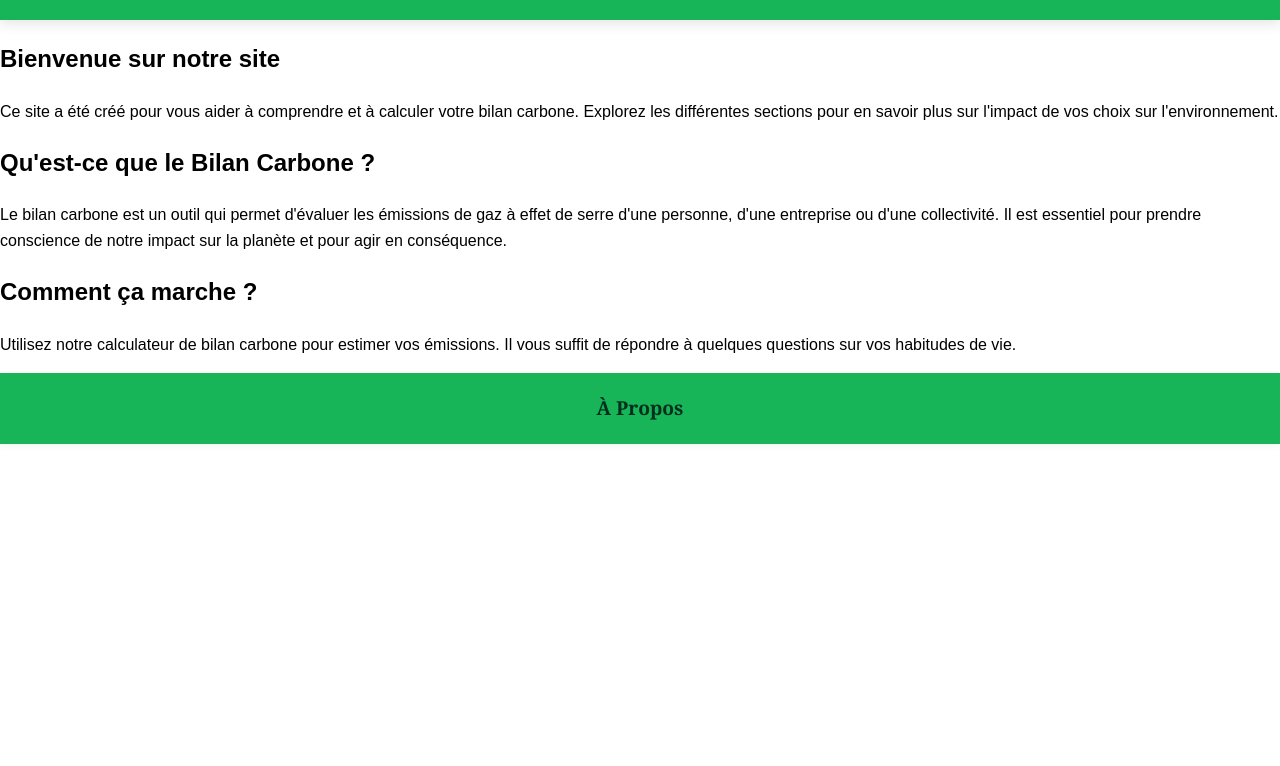
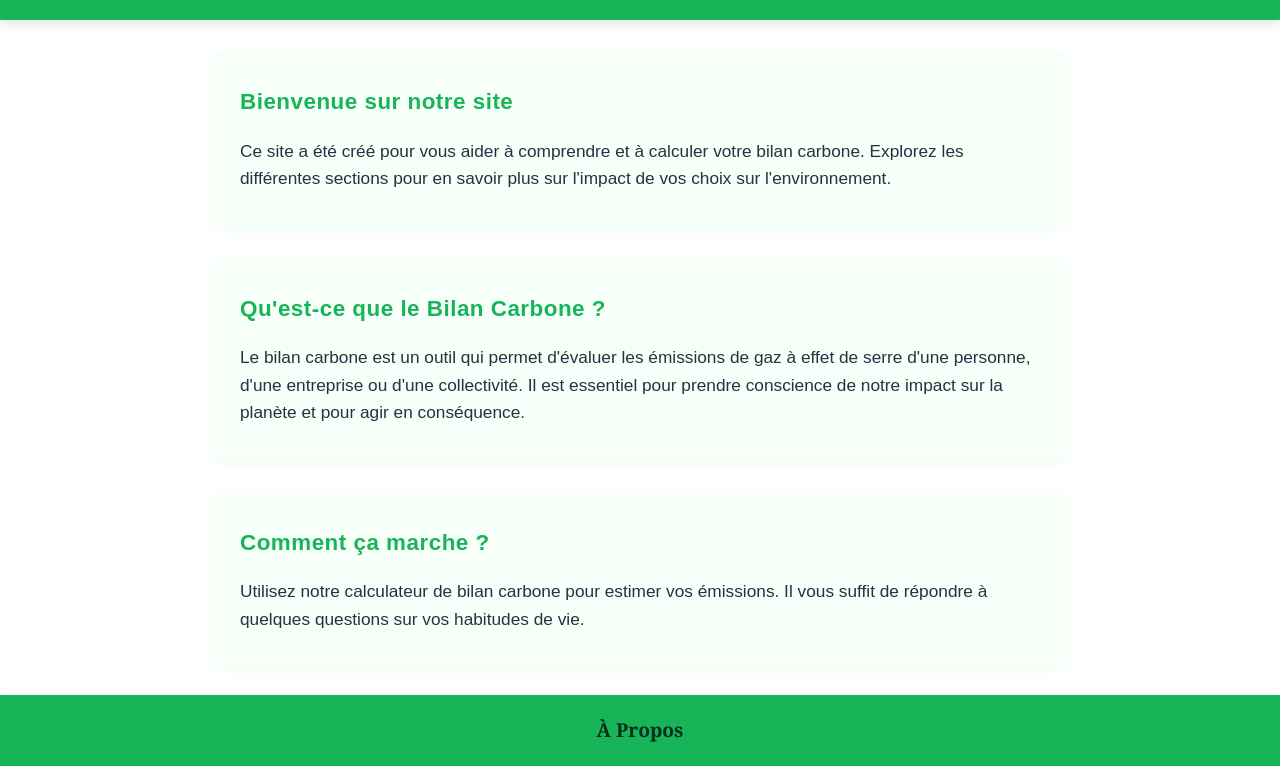
Before and after one commit to AL3X4231/WebSite_ODD, a plain HTML site: page bilan-carbone-site/index.html in a window 1280 px wide. Shown: the part 78-844 px from the top of the page. Before the commit the page ends 800 px from the top, so only its background shows below. Drawn offline with Linux system fonts and the light colour scheme.

Commit message:
Update style.css

```diff
--- a/bilan-carbone-site/css/style.css
+++ b/bilan-carbone-site/css/style.css
@@ -416,3 +416,35 @@ footer ul {
         padding: 10px 4vw;
     }
 }
+
+/* --- Mise en forme spécifique pour la page d'accueil (index.html) --- */
+
+.index-section {
+    background: #f6fff8;
+    border-radius: 16px;
+    box-shadow: 0 2px 12px rgba(23,180,88,0.07);
+    padding: 32px 28px 24px 28px;
+    margin: 32px auto 28px auto;
+    max-width: 800px;
+    transition: box-shadow 0.2s;
+}
+
+.index-section h2 {
+    color: #17b458;
+    font-size: 1.4rem;
+    margin-top: 0;
+    margin-bottom: 16px;
+    letter-spacing: 0.5px;
+}
+
+.index-section p {
+    color: #223344;
+    font-size: 1.08rem;
+    margin-bottom: 10px;
+}
+
+@media (max-width: 700px) {
+    .index-section {
+        padding: 16px 6vw 14px 6vw;
+    }
+}
```
